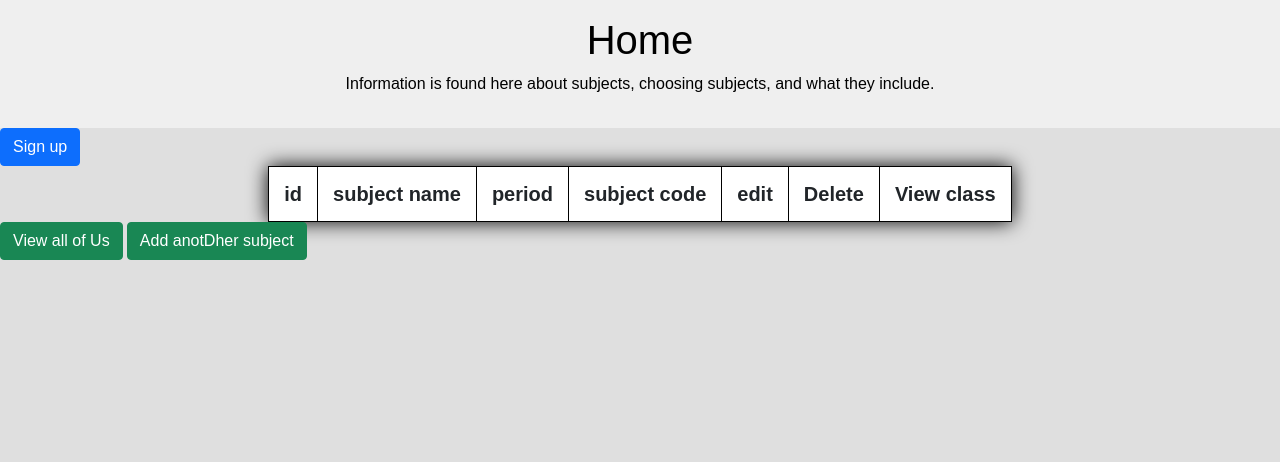
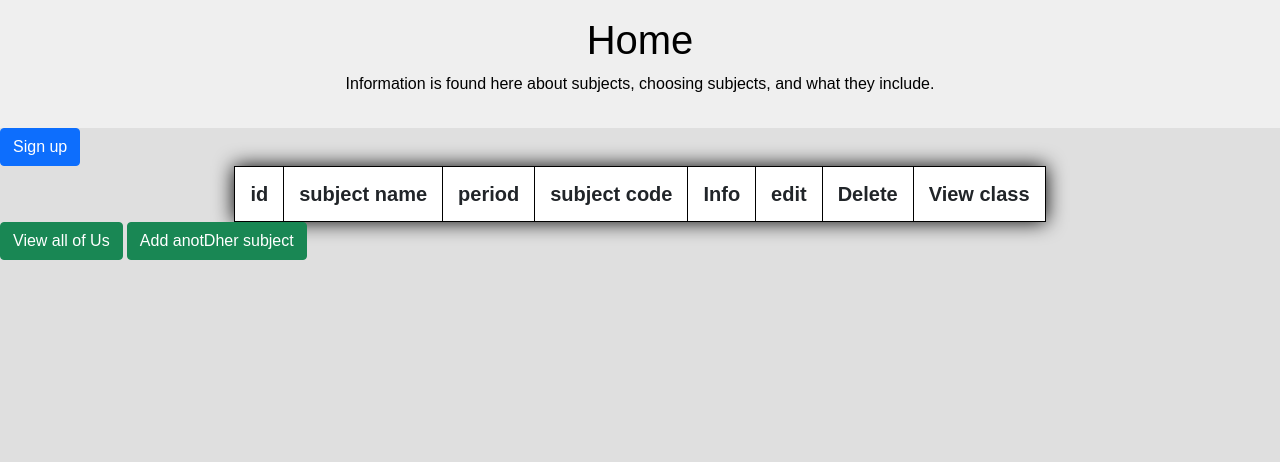
Before and after one commit to LiamNaidoo/Subject-selector, a Flask app: page / in a window 1280 px wide. Shown: the part 88-550 px from the top of the page. Run offline with Flask 2, Linux system fonts and the light colour scheme; the visitor is signed in with stand-in values (Sample User, id 1); data that the repository does not hold is empty; some web fonts are replaced.

Commit message:
TODO button

```diff
--- a/FlaskWebProject1/templates/index.html
+++ b/FlaskWebProject1/templates/index.html
@@ -35,13 +35,14 @@
 <!--Table uses a custom div using css--->
 <table class="styled-table">
 
-    <tr> <th> id </th> <th> subject name </th> <th> period </th> <th> subject code </th> <th> edit </th> <th> Delete </th> <th>View class</th> </tr>
+    <tr> <th> id </th> <th> subject name </th> <th> period </th> <th> subject code </th> <th> Info </th> <th> edit </th> <th> Delete </th> <th>View class</th> </tr>
     {% for row in result %}
     <tr>
         <td>{{row.idsubject}}</td>
         <td> {{ row.subject_name }} </td>
         <td>{{ row.period }}</td>
         <td> {{ row.subject_code }}</td>
+        <td><a class="btn btn-primary" style="text-decoration:none;" href="#" onclick="alert('TODO')">Info</a></td>
         <td><a class="btn btn-primary" style="text-decoration:none;" href="/edit_subject?id={{row.id}}">Edit</a></td>
         <td><ul class="btn btn-danger" style="text-decoration:none;" href="/admin_delete?id={{ row.id }}" onclick="return confirm('Are you sure you want to delete {{ row.subject_name }}?')">Delete</ul></td>
         <td><a class="btn btn-success" style="text-decoration:none;" href="/view_subject?id={{row.id}}">View</a></td>
```
